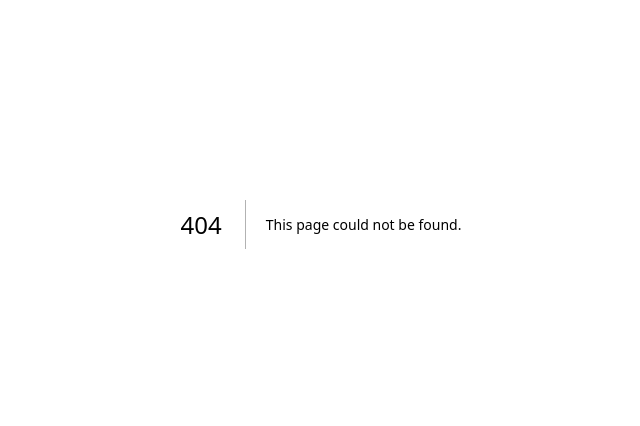
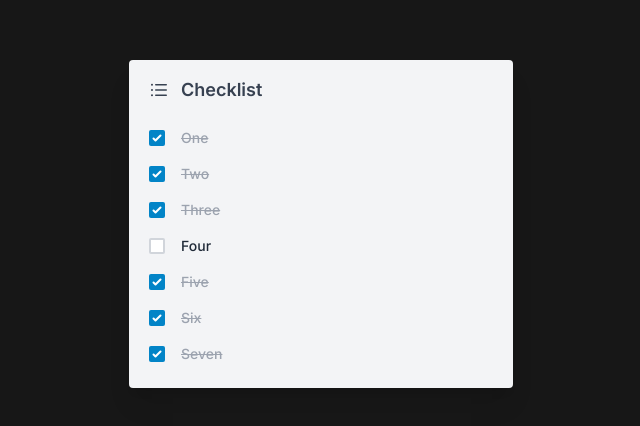
Before and after one commit to ismaelherreradev/ui-framer-motion, a Next.js app: page /trello-checklist in a window 1280 px wide. Before the commit this address had no page. Shown: the part 176-602 px from the top of the page, without its empty margins (319-959 px from the left). Built offline with nearby package versions, Linux system fonts and the light colour scheme.

Commit message:
trello checklist

```diff
--- a/src/pages/index.tsx
+++ b/src/pages/index.tsx
@@ -56,6 +56,10 @@ export default function Home() {
                 href={"/animated-tabs"}>
                 Animated Tabs
               </Link>
+              <Link  className="cursor-pointer p-8 hover:bg-slate-200"
+                href={"/animated-toggle"}>
+                Animated Toggle
+              </Link>
             </div>
           </div>
         </div>
--- /dev/null
+++ b/src/pages/trello-checklist/index.tsx
@@ -0,0 +1,84 @@
+import { stagger, useAnimate } from "framer-motion";
+import { useState } from "react";
+import { ListBulletIcon } from "@heroicons/react/20/solid";
+
+export default function TrelloChecklist() {
+  const [items, setItems] = useState([
+    { id: "1", text: "One", checked: true },
+    { id: "2", text: "Two", checked: true },
+    { id: "3", text: "Three", checked: true },
+    { id: "4", text: "Four", checked: false },
+    { id: "5", text: "Five", checked: true },
+    { id: "6", text: "Six", checked: true },
+    { id: "7", text: "Seven", checked: true },
+  ]);
+
+  const [ref, animate] = useAnimate();
+
+  function handleChange(id: string) {
+    let newItems = items.map((item) => ({
+      ...item,
+      checked: item.id === id ? !item.checked : item.checked,
+    }));
+
+    setItems(newItems);
+
+    if (newItems.every((item) => item.checked)) {
+      const lastCompletedItem = items.findIndex((item) => !item.checked);
+
+      // bounce
+      animate(
+        "input",
+        { scale: [1, 0.5, 1] },
+        { duration: 0.35, delay: stagger(0.075, { from: lastCompletedItem }) }
+      );
+
+      // shimmy
+      animate(
+        "input",
+        { x: [0, 2, -2, 0] },
+        { duration: 0.4, delay: stagger(0.1, { from: lastCompletedItem }) }
+      );
+
+      // shake
+      animate(
+        "input",
+        { rotate: [0, 10, -10, 0] },
+        { duration: 0.4, delay: stagger(0.1, { from: lastCompletedItem }) }
+      );
+    }
+  }
+
+  return (
+    <div className="flex min-h-screen flex-col items-center justify-center bg-[#171717]">
+      <div className="flex w-full max-w-sm flex-col rounded bg-gray-100 px-3 py-4 shadow-xl">
+        <p className="ml-2 flex items-center text-lg font-semibold text-gray-700">
+          <ListBulletIcon className="mr-3 h-5 w-5" />
+          Checklist
+        </p>
+
+        {/*
+          🟢 Attach the ref from `useAnimate()` to scope the animate() function to this subtree.
+        */}
+        <div ref={ref} className="mt-4">
+          {items.map((item) => (
+            <label
+              key={item.id}
+              className={`group flex w-full cursor-pointer select-none items-center rounded p-2 text-sm font-medium transition-colors duration-300 checked:text-gray-300 hover:bg-gray-200 ${
+                item.checked ? "text-gray-400 line-through" : "text-gray-800"
+              }`}
+            >
+              <input
+                onChange={() => handleChange(item.id)}
+                checked={item.checked}
+                type="checkbox"
+                className="mr-4 h-4 w-4 rounded-sm border-2 border-gray-300 text-sky-600 transition-colors duration-300 focus:ring-0 focus:ring-offset-0 focus-visible:ring-2 focus-visible:ring-sky-600/50 focus-visible:ring-offset-2 focus-visible:ring-offset-gray-100 group-active:border-sky-600 group-active:checked:text-sky-600/25"
+              />
+              {item.text}
+            </label>
+          ))}
+        </div>
+      </div>
+    </div>
+  );
+}
```
